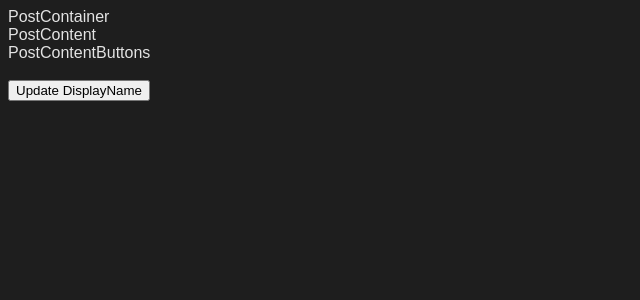
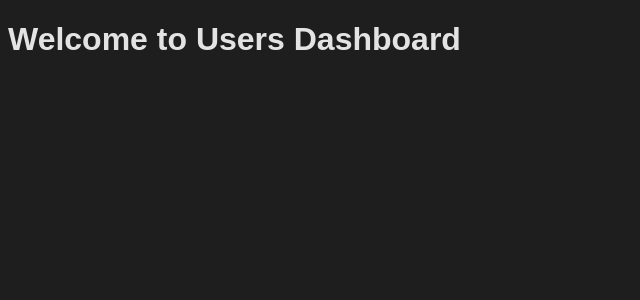
Before and after one commit to bqfan/react-tutorial, a React (Vite) app: page /users in a window 1280 px wide. Shown: the top 300 px of the page, without its empty margins (0-640 px from the left). Built offline with nearby package versions, Linux system fonts and the light colour scheme; no server answers.

Commit message:
Setting up Routes.

```diff
--- a/package.json
+++ b/package.json
@@ -12,7 +12,8 @@
   "dependencies": {
     "prop-types": "^15.8.1",
     "react": "^18.2.0",
-    "react-dom": "^18.2.0"
+    "react-dom": "^18.2.0",
+    "react-router-dom": "^6.23.1"
   },
   "devDependencies": {
     "@types/react": "^18.2.66",
--- a/src/main.jsx
+++ b/src/main.jsx
@@ -1,10 +1,28 @@
-import React from 'react'
-import ReactDOM from 'react-dom/client'
-import App from './App'
-import "./globals.css"
+import React from 'react';
+import ReactDOM from 'react-dom/client';
+import App from './App';
+import { createBrowserRouter, RouterProvider } from 'react-router-dom';
+import "./globals.css";
+import { UsersPage } from './pages/UsersPage';
+import { BlogPostsPage } from './pages/BlogPostsPage';
+
+const router = createBrowserRouter([
+  {
+    path: '/',
+    element: <App />
+  },
+  {
+    path: '/users',
+    element: <UsersPage />
+  },
+  {
+    path: '/blogposts',
+    element: <BlogPostsPage />
+  },
+]);
 
 ReactDOM.createRoot(document.getElementById('root')).render(
   <React.StrictMode>
-    <App />
+    <RouterProvider router={router} />
   </React.StrictMode>,
 )
--- /dev/null
+++ b/src/pages/BlogPostsPage.jsx
@@ -0,0 +1,7 @@
+export function BlogPostsPage() {
+    return <div>
+        <h1>
+            Welcome to Blog Posts Page
+        </h1>
+    </div>
+}
--- /dev/null
+++ b/src/pages/UsersPage.jsx
@@ -0,0 +1,7 @@
+export function UsersPage() {
+    return <div>
+        <h1>
+            Welcome to Users Dashboard
+        </h1>
+    </div>
+}
```
Also changed, not shown: 1 other file (tests, documents, lock files or other folders).
